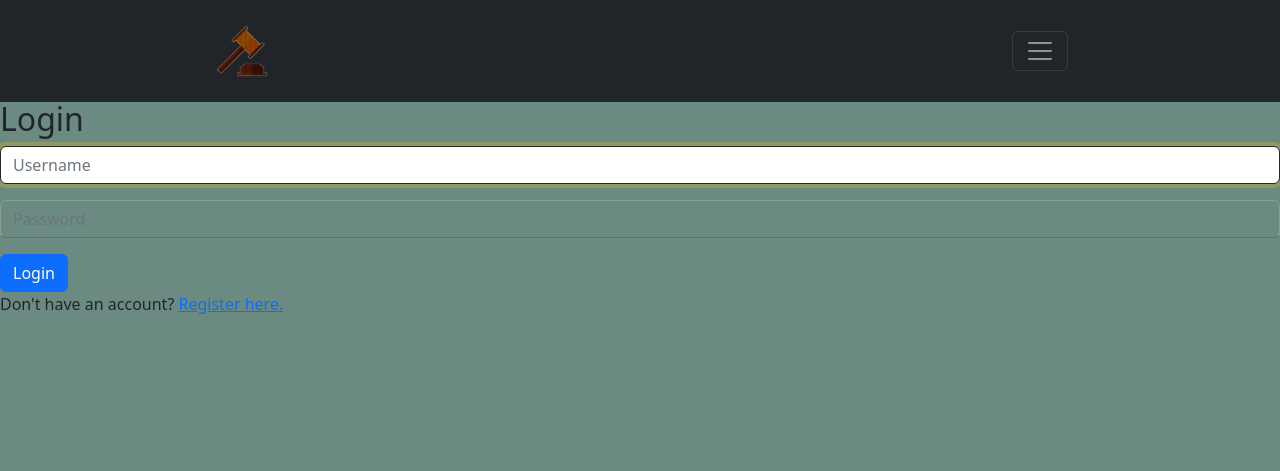
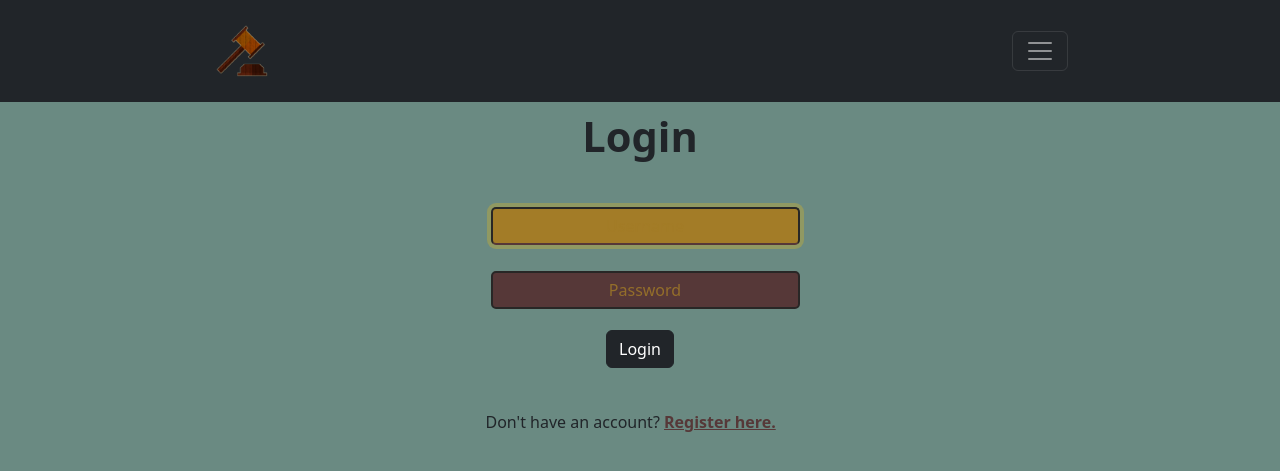
Before and after one commit to Oliveira-Renato/commerce, a Django app: page /login in a window 1280 px wide. Shown: the top 471 px of the page. Run offline with Django 3.2, Linux system fonts and the light colour scheme; style sheets or scripts are compiled from the project's sources; some libraries are stand-ins or nearby versions.

Commit message:
style: login and register slyle done

```diff
--- a/auctions/static/auctions/styles.css
+++ b/auctions/static/auctions/styles.css
@@ -410,6 +410,20 @@ header .container-nav {
   top: -4.7rem;
 }
 
+#category .go-back-category {
+  margin: 2rem;
+  font-size: 4.2rem;
+}
+#category .go-back-category svg path {
+  fill: var(--color-quinary);
+  transition: fill 0.3s ease-in-out;
+}
+#category .go-back-category svg path:hover {
+  fill: var(--color-secondary);
+}
+#category .caio-color {
+  color: #e00;
+}
 #category .category-list {
   font-size: 1.4rem;
   font-weight: 500;
@@ -441,4 +455,50 @@ header .container-nav {
   left: 0;
 }
 
+#login, #register {
+  overflow: hidden;
+  margin-top: 7rem;
+}
+#login .login-container, #login .register-container, #register .login-container, #register .register-container {
+  display: flex;
+  flex-direction: column;
+  justify-content: center;
+  align-items: center;
+  width: 100%;
+  padding: 2rem;
+}
+#login .login-container .form-group input, #login .register-container .form-group input, #register .login-container .form-group input, #register .register-container .form-group input {
+  background-color: var(--color-quinary);
+  border: none;
+  color: var(--text-color);
+  padding: 15px 32px;
+  text-align: center;
+  text-decoration: none;
+  display: inline-block;
+  font-size: 16px;
+  margin: 5px;
+  width: 100%;
+  border: 2px solid var(--color-secondary);
+  transition: all 0.5s ease-in-out;
+  border-radius: 5px 5px 5px 5px;
+}
+#login .login-container .form-group input:focus, #login .register-container .form-group input:focus, #register .login-container .form-group input:focus, #register .register-container .form-group input:focus {
+  background-color: var(--color-quaternary);
+  border-bottom: 2px solid var(--color-quinary);
+  outline: none;
+}
+#login .login-container .form-group input::placeholder, #login .register-container .form-group input::placeholder, #register .login-container .form-group input::placeholder, #register .register-container .form-group input::placeholder {
+  color: var(--color-quaternary);
+  opacity: 0.8;
+  font-weight: 500;
+}
+#login .login-container .login-row a, #login .login-container .register-row a, #login .register-container .login-row a, #login .register-container .register-row a, #register .login-container .login-row a, #register .login-container .register-row a, #register .register-container .login-row a, #register .register-container .register-row a {
+  color: var(--color-quinary);
+  text-decoration: underline;
+  font-weight: 600;
+}
+#login .login-container .login-button, #login .login-container .register-button, #login .register-container .login-button, #login .register-container .register-button, #register .login-container .login-button, #register .login-container .register-button, #register .register-container .login-button, #register .register-container .register-button {
+  margin-bottom: 2.6rem;
+}
+
 /*# sourceMappingURL=styles.css.map */
--- a/auctions/templates/auctions/categories.html
+++ b/auctions/templates/auctions/categories.html
@@ -15,7 +15,9 @@
     </div>
   {% else %}
     <div class="go-back-category">
-      <a href="{% url 'categories' 0 %}">Go back to categories</a>
+      <a href="{% url 'categories' 0 %}">
+        <span class="iconify" data-icon="emojione-v1:back-arrow"></span>
+      </a>
     </div>
 
     <ul class="auto-grid">
--- a/auctions/templates/auctions/login.html
+++ b/auctions/templates/auctions/login.html
@@ -2,12 +2,15 @@
 
 {% block body %}
 
-    <h2>Login</h2>
+    <section id="login">
+        <h1 class="text-center">Login</h1>
 
+        <div class="login-container">
             {% if message %}
                 <div>{{ message }}</div>
             {% endif %}
 
+            <div class="login-row">
                 <form action="{% url 'login' %}" method="post">
                     {% csrf_token %}
                     <div class="form-group">
@@ -16,9 +19,14 @@
                     <div class="form-group">
                         <input class="form-control" type="password" name="password" placeholder="Password">
                     </div>
-        <input class="btn btn-primary" type="submit" value="Login">
+                    <div class="login-button text-center">
+                        <button class="btn btn-dark"  type="submit">Login</button>
+                    </div>
                 </form>
 
                 Don't have an account? <a href="{% url 'register' %}">Register here.</a>
+            </div>
+        </div>
+    </section>
 
 {% endblock %}
```
Also changed, not shown: auctions/static/auctions/style.scss (+68 -0 lines), auctions/templates/auctions/register.html (+11 -2 lines), 1 other file. Lines whose indentation alone changed are shown as unchanged.
